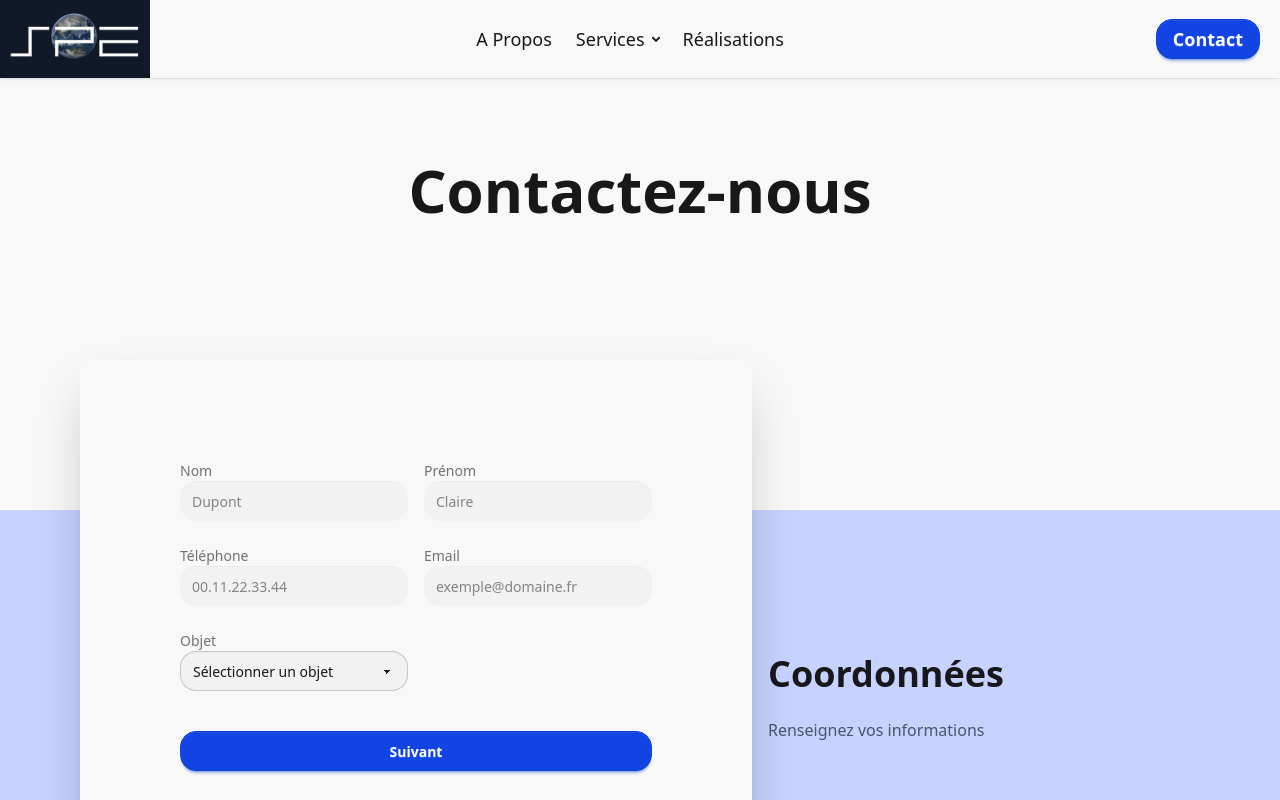
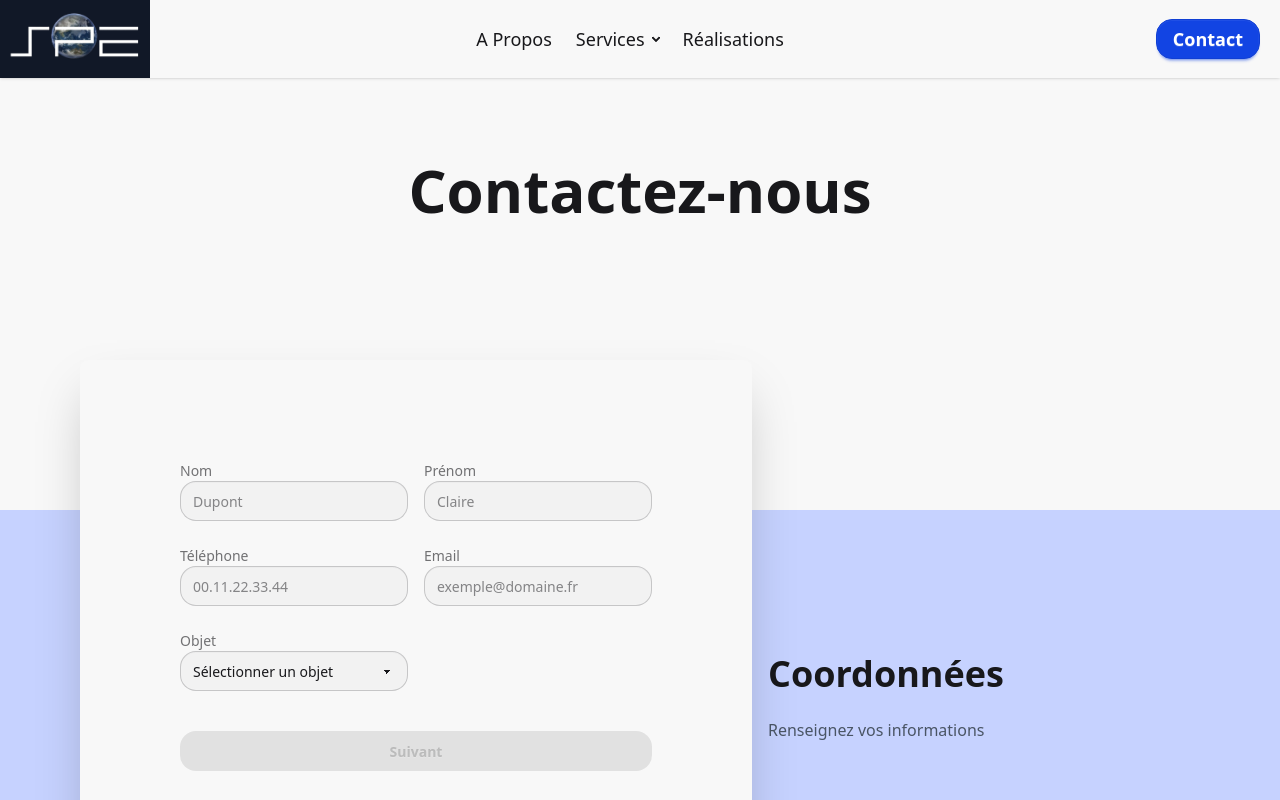
Before and after one commit to EwenLM/spedocker, a Next.js app: page /contact in a window 1280 px wide. Shown: the top 800 px of the page. Built offline with nearby package versions, Linux system fonts and the light colour scheme.

Commit message:
optimisation ui

```diff
--- a/app/component/client/FormSteps.tsx
+++ b/app/component/client/FormSteps.tsx
@@ -10,16 +10,13 @@ type Field =
       label: string;
       placeholder?: string;
       name: string;
-      options?: never;
     }
   | {
       type: "select";
       label: string;
       name: string;
       options: string[];
-      placeholder?: never;
     };
-
 
 interface FormStepsProps {
   fields: Field[];
@@ -34,6 +31,7 @@ export default function FormSteps({ fields, steps, onSubmit }: FormStepsProps) {
   const [step, setStep] = useState<1 | 2>(1);
   const [selectedObjet, setSelectedObjet] = useState<ObjetType | "">("");
   const [step1Data, setStep1Data] = useState<Record<string, any>>({});
+  const [message, setMessage] = useState<{ text: string; isError: boolean } | null>(null);
 
   const handleNextStep = (data: Record<string, any>) => {
     setStep1Data(data);
@@ -46,7 +44,18 @@ export default function FormSteps({ fields, steps, onSubmit }: FormStepsProps) {
 
   const handleSubmit = async (data: Record<string, any>) => {
     const allData = { ...step1Data, ...data };
-    await onSubmit({ email: allData.email, formData: allData });
+    try {
+      await onSubmit({ email: allData.email, formData: allData });
+      setMessage({
+        text: `Votre message a bien été transmis. Un mail de confirmation vous a été envoyé à l'adresse ${allData.email}.`,
+        isError: false
+      });
+    } catch (error) {
+      setMessage({
+        text: "Votre message n'a pas pu être envoyé.",
+        isError: true
+      });
+    }
   };
 
   const currentTitle = step === 1 ? steps.step1.title : selectedObjet ? steps.step2[selectedObjet].title : "Étape 2";
@@ -68,6 +77,11 @@ export default function FormSteps({ fields, steps, onSubmit }: FormStepsProps) {
               ) : selectedObjet ? (
                 <StepTwoForm selectedObjet={selectedObjet} onPrevious={handlePreviousStep} onSubmit={handleSubmit} />
               ) : null}
+              {message && (
+                <p className={`text-center mt-4 ${message.isError ? 'text-red-500' : 'text-green-500'}`}>
+                  {message.text}
+                </p>
+              )}
             </div>
           </div>
         </div>
--- a/app/component/client/StepOneForm.tsx
+++ b/app/component/client/StepOneForm.tsx
@@ -36,7 +36,6 @@ export default function StepOneForm({ fields, onNext, setSelectedObjet }: StepOn
     let isValid = true;
 
     fields.forEach((field) => {
-      // Vérifiez si le champ est de type "file" en utilisant une vérification de type appropriée
       if (!("options" in field) && !formData[field.name]) {
         newErrors[field.name] = `${field.label} est requis`;
         isValid = false;
@@ -52,6 +51,10 @@ export default function StepOneForm({ fields, onNext, setSelectedObjet }: StepOn
     return isValid;
   };
 
+  const isFormComplete = fields.every(field => {
+    if ("options" in field) return true; // Skip validation for select fields
+    return !!formData[field.name];
+  });
 
   const handleSubmit = (e: FormEvent) => {
     e.preventDefault();
@@ -86,7 +89,7 @@ export default function StepOneForm({ fields, onNext, setSelectedObjet }: StepOn
                 type={field.type}
                 name={field.name}
                 placeholder={field.placeholder}
-                className="input w-full bg-base-200 border-none focus:outline-none focus:inset-shadow-sm/10 focus:ring-0"
+                className="input w-full bg-base-200"
                 onChange={handleChange}
                 required
               />
@@ -96,7 +99,7 @@ export default function StepOneForm({ fields, onNext, setSelectedObjet }: StepOn
         ))}
       </div>
       <div className="flex flex-col gap-4 mt-8">
-        <button type="submit" className="btn btn-primary w-full">
+        <button type="submit" className="btn btn-primary w-full" disabled={!isFormComplete}>
           Suivant
         </button>
       </div>
--- a/app/emails/EmailTemplateSpe.tsx
+++ b/app/emails/EmailTemplateSpe.tsx
@@ -17,7 +17,7 @@ interface EmailTemplateProps {
 }
 
 // Ensemble des champs à exclure
-const excludedFields = new Set(['_honey']);
+const excludedFields = new Set(['_honey','objet']);
 
 export default function EmailTemplate({ email, formData }: EmailTemplateProps) {
   // Filtrer les champs à exclure
```
